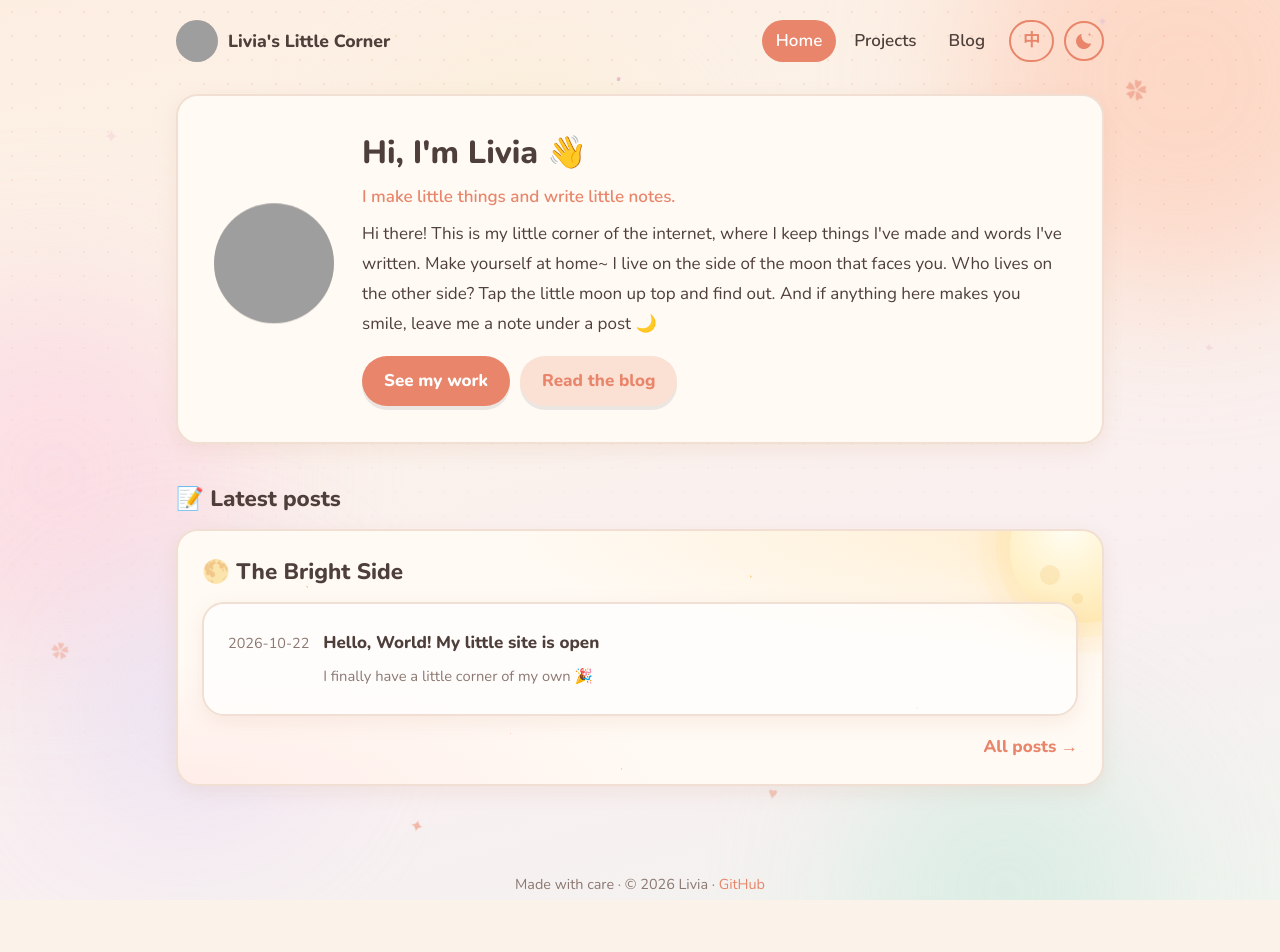
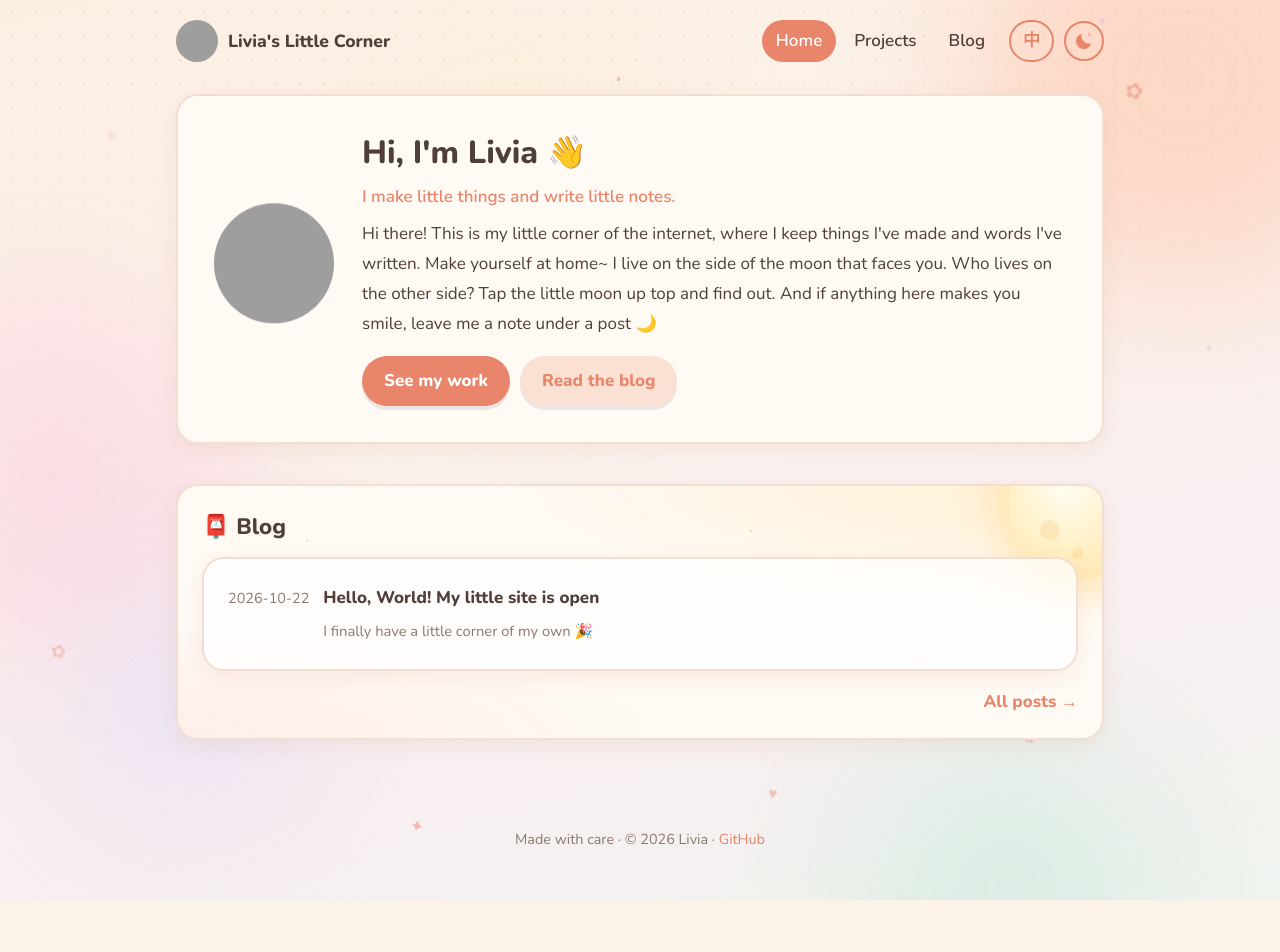
Before and after one commit to livia-bai/livia-bai.github.io, a Jekyll site: the page built from index.html, in a window 1280 px wide. Built offline with Jekyll 4.4.1, drawn with Linux system fonts in a browser that asks for light colours; after the commit the page ends 906 px from its top, so only the background shows below that; grey boxes are pictures that could not be loaded.

Commit message:
Turn on comments, longer bio, tidy home, projects and post list
- Fill in giscus repo/category IDs so comments appear under posts
- Add a playful moon hint to the home bio (zh/en)
- Home blog panel is just titled 'Blog'; the side names are left for the blog page
- Hide Featured work on home until there are two or more projects
- Add a 'more on the way' card to the projects page
- Drop the redundant language tag from post lists

Co-Authored-By: Claude <noreply@anthropic.com>

```diff
--- a/_includes/side-posts.html
+++ b/_includes/side-posts.html
@@ -1,12 +1,13 @@
 {% comment %}
   博客的两块面板：🌕 月之亮面（Livia 的文章）和 🌑 月之暗面（每天下午两点的那一篇）。
-  页面只会显示当前主题对应的那一块。参数：limit（可选），more（可选，显示「全部文章」链接）
+  页面只会显示当前主题对应的那一块。参数：limit（可选），more（可选，显示「全部文章」链接），plain（可选，标题只写「博客」，不揭晓是哪一面）
 {% endcomment %}
 {% assign bright = site.posts | where_exp: "p", "p.side != 'dark'" %}
 {% assign dark = site.posts | where: "side", "dark" %}
 <div class="side-panel side-bright bright-side card">
   <div class="bright-moon" aria-hidden="true"></div>
-  <h2 class="section-title">🌕 <span lang="zh">月之亮面</span><span lang="en">The Bright Side</span></h2>
+  {% if include.plain %}<h2 class="section-title">📮 <span lang="zh">博客</span><span lang="en">Blog</span></h2>
+  {% else %}<h2 class="section-title">🌕 <span lang="zh">月之亮面</span><span lang="en">The Bright Side</span></h2>{% endif %}
   {% if bright.size > 0 %}{% include post-list.html posts=bright limit=include.limit %}
   {% else %}<p class="side-empty"><span lang="zh">这里还空空的。</span><span lang="en">Nothing here yet.</span></p>{% endif %}
   {% if include.more %}<div class="side-footer">
@@ -15,7 +16,8 @@
 </div>
 <div class="side-panel side-dark dark-side card">
   <div class="dark-moon" aria-hidden="true"></div>
-  <h2 class="section-title">🌑 <span lang="zh">月之暗面</span><span lang="en">The Dark Side</span></h2>
+  {% if include.plain %}<h2 class="section-title">📮 <span lang="zh">博客</span><span lang="en">Blog</span></h2>
+  {% else %}<h2 class="section-title">🌑 <span lang="zh">月之暗面</span><span lang="en">The Dark Side</span></h2>{% endif %}
   {% if dark.size > 0 %}{% include post-list.html posts=dark limit=include.limit %}
   {% else %}<p class="side-empty"><span lang="zh">月亮的背面还很安静。</span><span lang="en">It's quiet on the far side.</span></p>{% endif %}
   {% if include.more %}<div class="side-footer">
--- a/assets/css/style.css
+++ b/assets/css/style.css
@@ -213,6 +213,7 @@ img { max-width: 100%; }
   94% { transform: rotate(180deg); }
 }
 @media (prefers-reduced-motion: reduce) { .moon-hint-icon { animation: none; } }
+.home-blog { margin-top: 40px; }
 .side-empty { color: var(--muted); padding: 8px 0 12px; margin: 0; }
 
 /* 亮面面板：晨光渐变，撒一点金色的光点，右上角挂一颗发着暖光的满月 */
--- a/index.html
+++ b/index.html
@@ -29,7 +29,6 @@ nav: home
 </section>
 {% endif %}
 
-<section>
-  <h2 class="section-title">📝 <span lang="zh">最新文章</span><span lang="en">Latest posts</span></h2>
-  {% include side-posts.html limit=5 more=true %}
+<section class="home-blog">
+  {% include side-posts.html limit=5 more=true plain=true %}
 </section>
```
